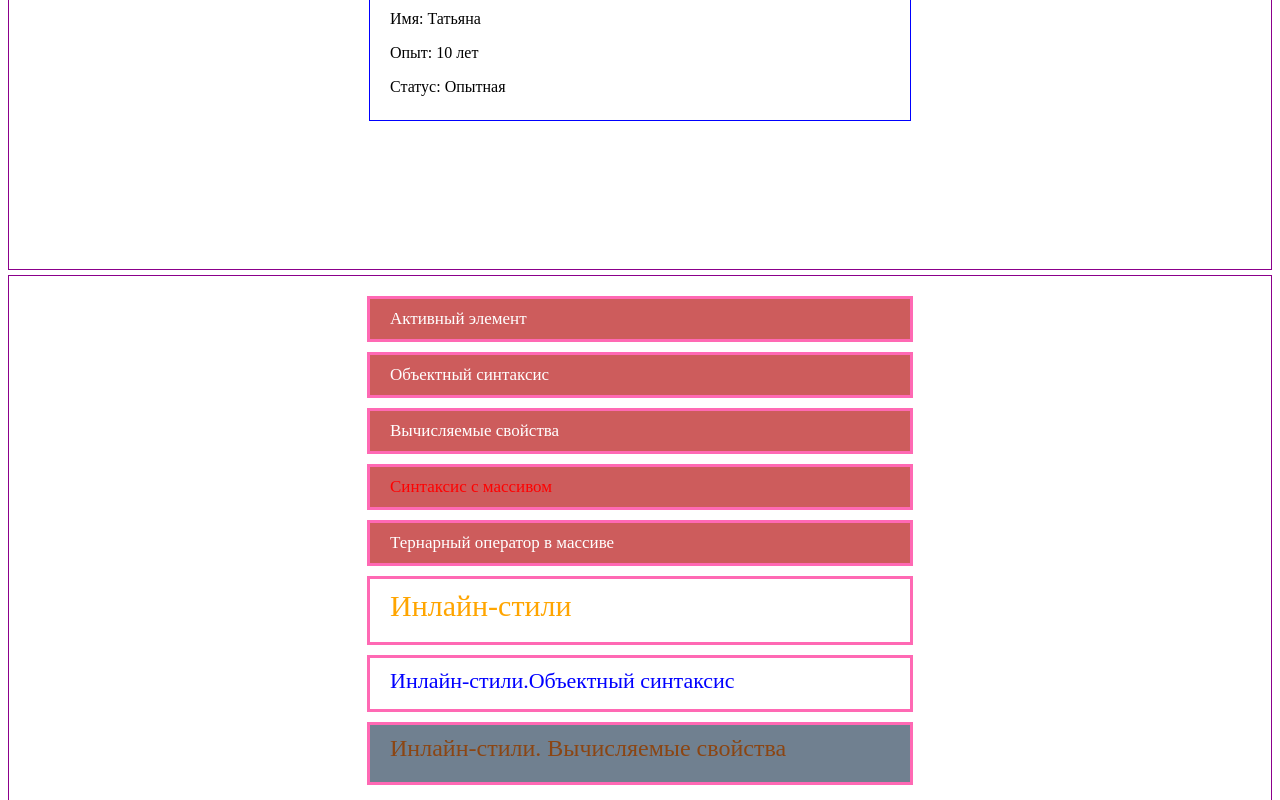
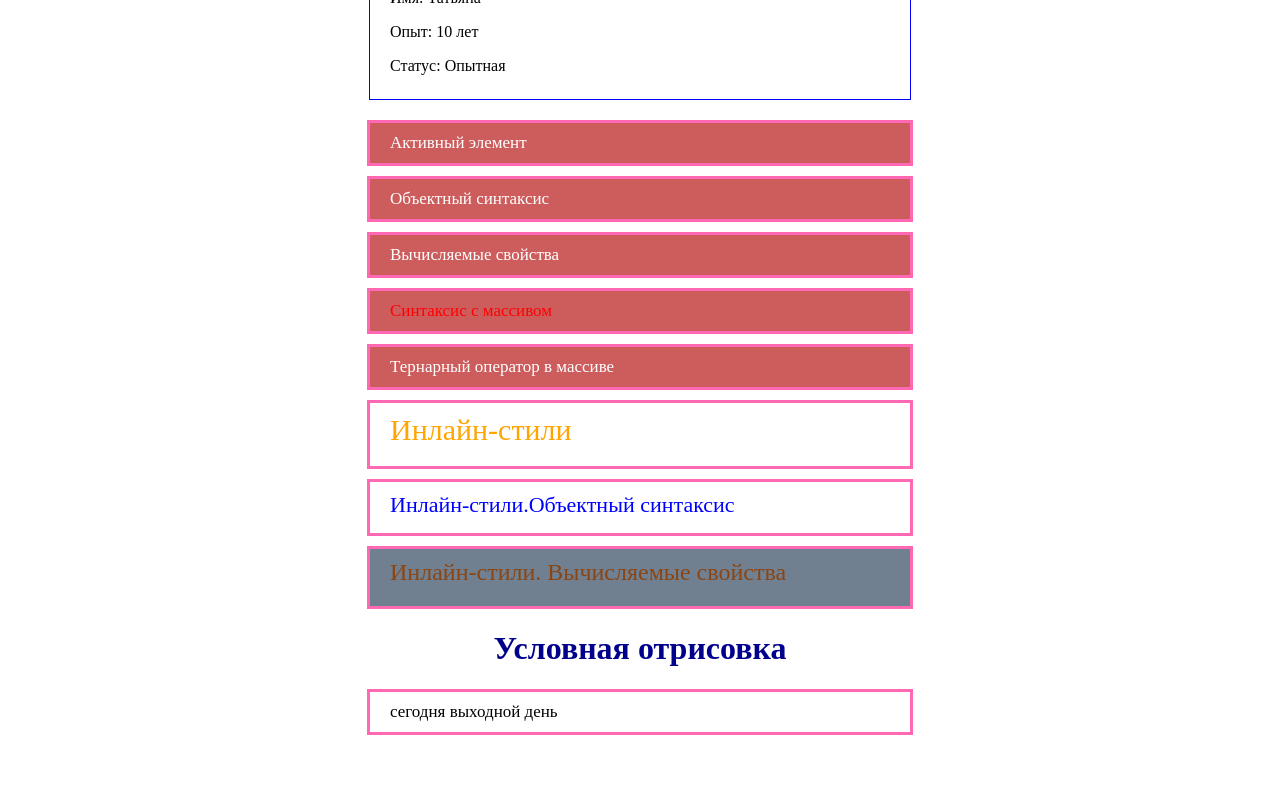
Before and after one commit to innamagkeeva/vue_components, a Vue app: page / in a window 1280 px wide. Shown: the part 580-1380 px from the top of the page. After the commit the page ends 1325 px from the top, so only its background shows below. Built offline with nearby package versions, Linux system fonts and the light colour scheme; the HTML template or start-up script is replaced by a standard one.

Commit message:
v-if / v-else

```diff
--- a/src/App.vue
+++ b/src/App.vue
@@ -3,25 +3,16 @@ import TemplateSyntax from '@/components/TemplateSyntax.vue'
 import BasicsOfReactivity from '@/components/BasicsOfReactivity.vue'
 import ComputedProperties from '@/components/ComputedProperties.vue'
 import ClassesAndStyles from '@/components/ClassesAndStyles.vue'
+import ConditionalRendering from '@/components/ConditionalRendering.vue'
 </script>
 
 <template>
-  <div class="wrapper">
+  <div>
     <TemplateSyntax></TemplateSyntax>
     <BasicsOfReactivity></BasicsOfReactivity>
     <ComputedProperties></ComputedProperties>
+    <ClassesAndStyles></ClassesAndStyles>
+    <ConditionalRendering></ConditionalRendering>
   </div>
-  <div class="wrapper">
-    <ClassesAndStyles></ClassesAndStyles>
-  </div>
-  <div></div>
 </template>
-<style>
-.wrapper {
-  max-width: 100%;
-  height: 100vh;
-  border: 1px solid darkmagenta;
-  padding: 20px;
-  margin-bottom: 5px;
-}
-</style>
+<style></style>
--- a/src/components/ClassesAndStyles.vue
+++ b/src/components/ClassesAndStyles.vue
@@ -87,7 +87,7 @@ const computedStyle = computed(() => ({
     Инлайн-стили.Объектный синтаксис
   </div>
   <div
-    class="cloth"
+    class="cloth margin-bottom"
     :style="computedStyle"
   >
     Инлайн-стили. Вычисляемые свойства
@@ -112,4 +112,8 @@ const computedStyle = computed(() => ({
 .text-danger {
   color: red;
 }
+
+.margin-bottom {
+  margin-bottom: 20px;
+}
 </style>
--- a/src/components/ComputedProperties.vue
+++ b/src/components/ComputedProperties.vue
@@ -32,7 +32,7 @@ const experience = computed(() => {
   height: 180px;
   border: 1px solid blue;
   margin: 0 auto;
-  margin-bottom: 3px;
+  margin-bottom: 20px;
   padding: 10px 20px;
 }
 </style>
--- /dev/null
+++ b/src/components/ConditionalRendering.vue
@@ -0,0 +1,38 @@
+<script setup lang="ts">
+import { ref } from 'vue'
+
+const workingDay = ref<boolean>(false)
+</script>
+<template>
+  <h1 class="centered">Условная отрисовка</h1>
+  <div>
+    <div
+      class="cloth"
+      v-if="workingDay"
+    >
+      сегодня рабочий день
+    </div>
+    <div
+      class="cloth"
+      v-else
+    >
+      сегодня выходной день
+    </div>
+  </div>
+</template>
+<style>
+.cloth {
+  width: 500px;
+  height: 20px;
+  font-size: 17px;
+  border: 3px solid hotpink;
+  margin: 0 auto;
+  padding: 10px 20px;
+  margin-bottom: 10px;
+}
+
+.centered {
+  text-align: center;
+  color: darkblue;
+}
+</style>
```
